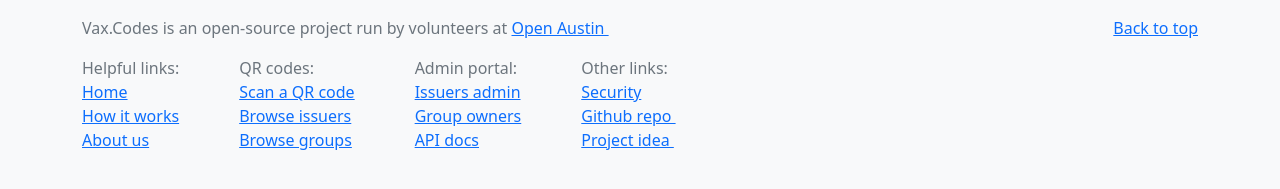
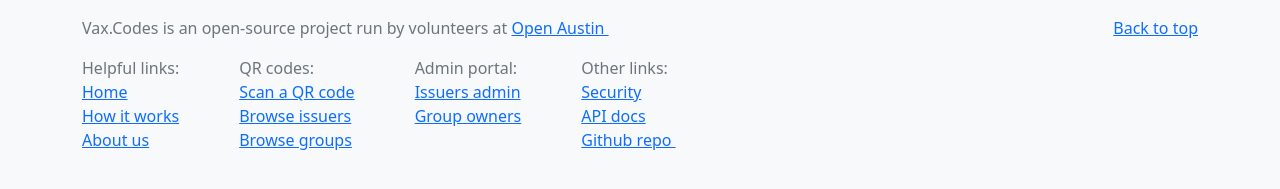
Before and after one commit to open-austin/vax-codes, a Jekyll site: the page built from docs/index.html, in a window 1280 px wide. Shown: the part 691-880 px from the top of the page. Built offline with Jekyll 4.4.1, drawn with Linux system fonts in a browser that asks for light colours.

Commit message:
rearranged template footer

```diff
--- a/docs/_layouts/base.html
+++ b/docs/_layouts/base.html
@@ -150,9 +150,6 @@
                             <li>
                                 <a href="{{ '/admin/groups' | relative_url }}">Group owners</a>
                             </li>
-                            <li>
-                                <a href="{{ '/docs' | relative_url }}">API docs</a>
-                            </li>
                         </ul>
                     </div>
                     <div class="col-sm-auto pe-sm-5">
@@ -164,13 +161,11 @@
                                 <a href="{{ '/docs/security' | relative_url }}">Security</a>
                             </li>
                             <li>
+                                <a href="{{ '/docs' | relative_url }}">API docs</a>
+                            </li>
+                            <li>
                                 <a href="https://github.com/open-austin/vax-codes" target="_blank" rel="noopener noreferrer"
                                     >Github repo
-                                    <svg class="svgicon small"><use href="#fa-external-link"/></svg></a>
-                            </li>
-                            <li>
-                                <a href="https://github.com/open-austin/project-ideas/issues/159" target="_blank" rel="noopener noreferrer"
-                                    >Project idea
                                     <svg class="svgicon small"><use href="#fa-external-link"/></svg></a>
                             </li>
                         </ul>
```
